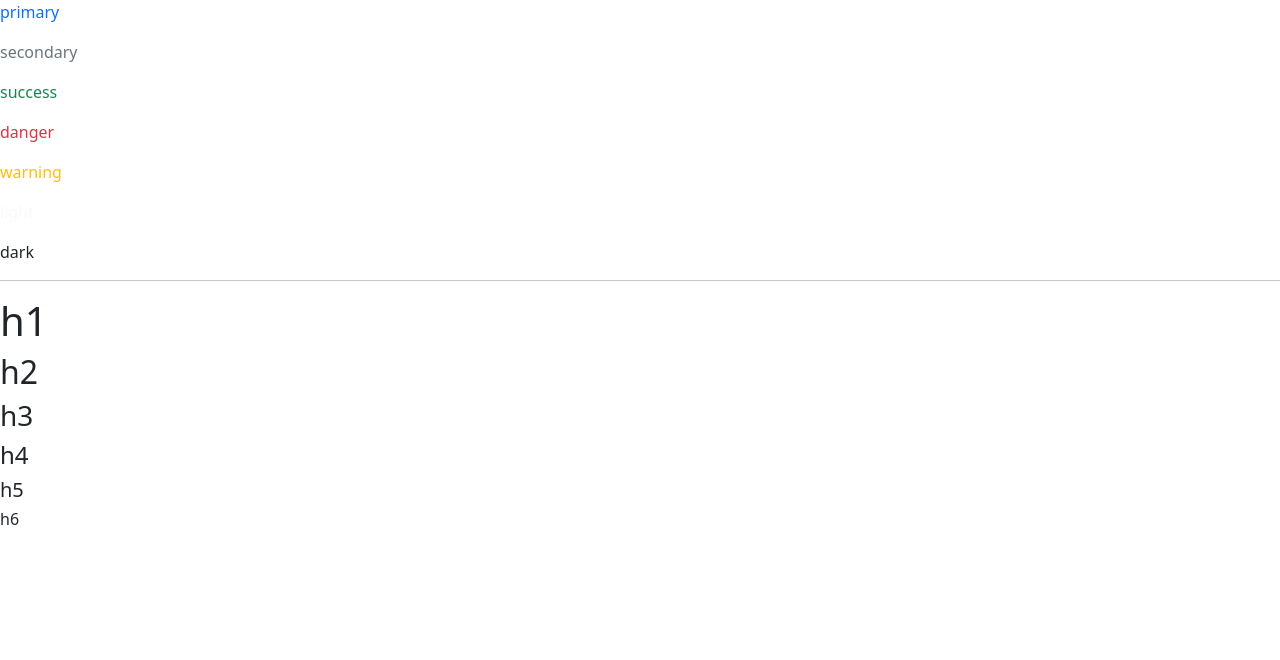
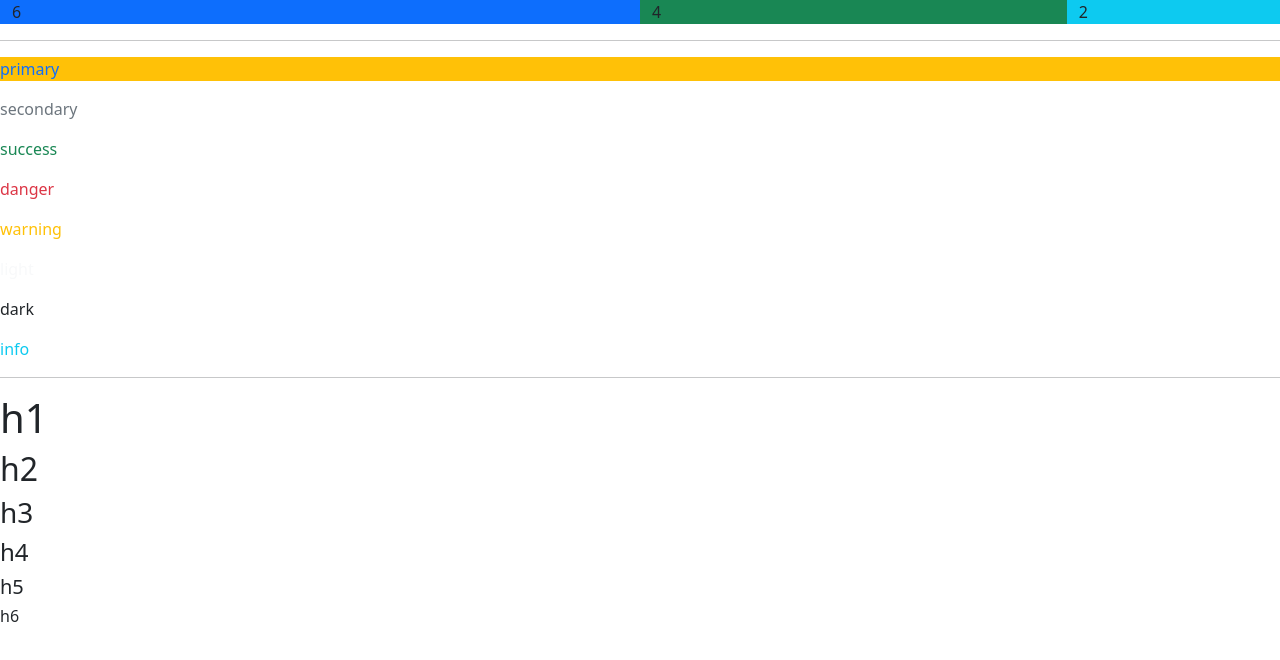
Before and after one commit to hamitmizrak/Ecodation_FullStack7_Frontend, a plain HTML site: page Blog/_3_bootstrap/tutorials_1.html in a window 1280 px wide. Drawn offline with nearby package versions, Linux system fonts and the light colour scheme.

Commit message:
grid layout

```diff
--- a/Blog/_3_bootstrap/tutorials_1.html
+++ b/Blog/_3_bootstrap/tutorials_1.html
@@ -13,15 +13,32 @@
 </head>
 
 <body>
+
+    <!-- grid layout: 12 eş parçaya böler
+    xs <sm <md <lg <xl -->
+    <div class="container-fluid">
+        <div class="row">
+            <div class=" col-6 bg-primary">6</div>
+            <div class="col-4 bg-success">4</div>
+            <div class="col bg-info">2</div>
+        </div>
+    </div>
+
+    <hr>
+    <!-- bootstrap:
+    Css framework, Html5-css3-jquery-js
+    resim yapma sanatıdır
+    Responsive Design -->
+
     <!-- color -->
-
-    <p class="text-primary">primary </p>
+    <p class="text-primary bg-warning">primary </p>
     <p class="text-secondary">secondary</p>
     <p class="text-success">success</p>
     <p class="text-danger">danger</p>
     <p class="text-warning">warning</p>
     <p class="text-light">light </p>
     <p class="text-dark">dark</p>
+    <p class="text-info">info</p>
     <hr>
     <!-- Ctrl+k+c -->
     <!-- p.h${h$}*6 -->
```
